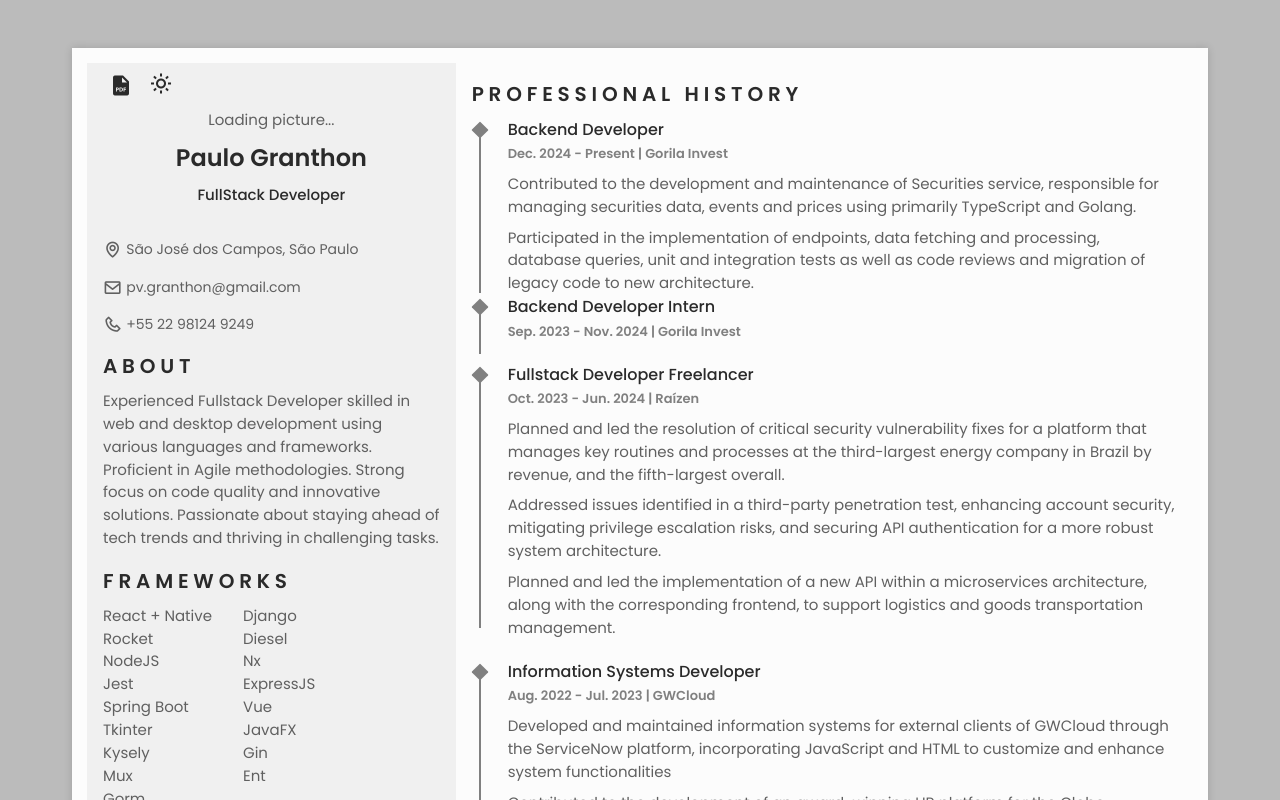
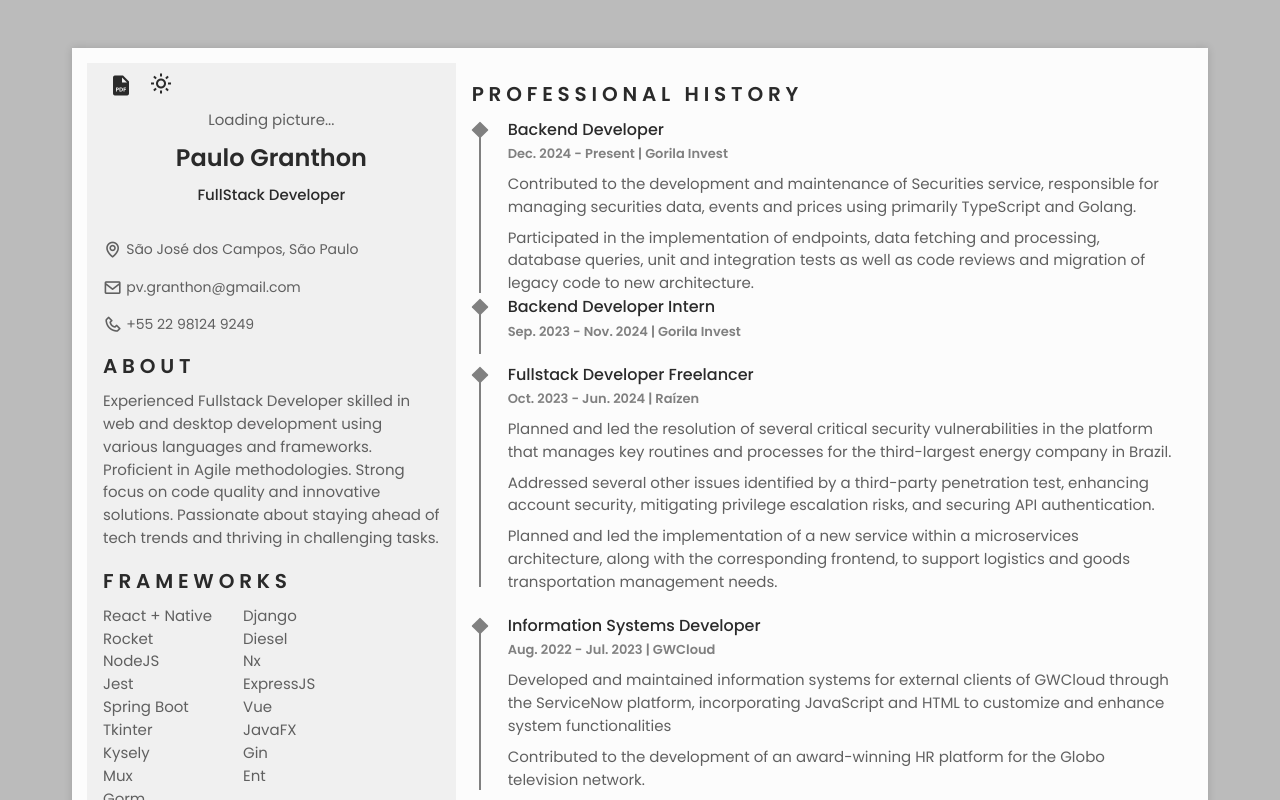
Before and after one commit to paulo-granthon/cv, a React (Vite) app: page / in a window 1280 px wide. Shown: the top 800 px of the page. Built offline with nearby package versions, Linux system fonts and the light colour scheme; no server answers.

Commit message:
chore: update `Data`

```diff
--- a/src/schemas/Data.ts
+++ b/src/schemas/Data.ts
@@ -159,9 +159,9 @@ export const Data: DataSchema = {
       period: "Oct. 2023 - Jun. 2024",
       company: "Raízen",
       description: [
-        "Planned and led the resolution of critical security vulnerability fixes for a platform that manages key routines and processes at the third-largest energy company in Brazil by revenue, and the fifth-largest overall.",
-        "Addressed issues identified in a third-party penetration test, enhancing account security, mitigating privilege escalation risks, and securing API authentication for a more robust system architecture.",
-        "Planned and led the implementation of a new API within a microservices architecture, along with the corresponding frontend, to support logistics and goods transportation management.",
+        "Planned and led the resolution of several critical security vulnerabilities in the platform that manages key routines and processes for the third-largest energy company in Brazil.",
+        "Addressed several other issues identified by a third-party penetration test, enhancing account security, mitigating privilege escalation risks, and securing API authentication.",
+        "Planned and led the implementation of a new service within a microservices architecture, along with the corresponding frontend, to support logistics and goods transportation management needs.",
       ],
     },
     {
@@ -204,7 +204,7 @@ export const Data: DataSchema = {
       additionalTech: [],
     },
     {
-      title: "Portfolio Platform",
+      title: "Portfolio",
       hl_tech: "Go + React + TypeScript",
       url: "portfolio_apis",
       additionalDesc: "",
```
